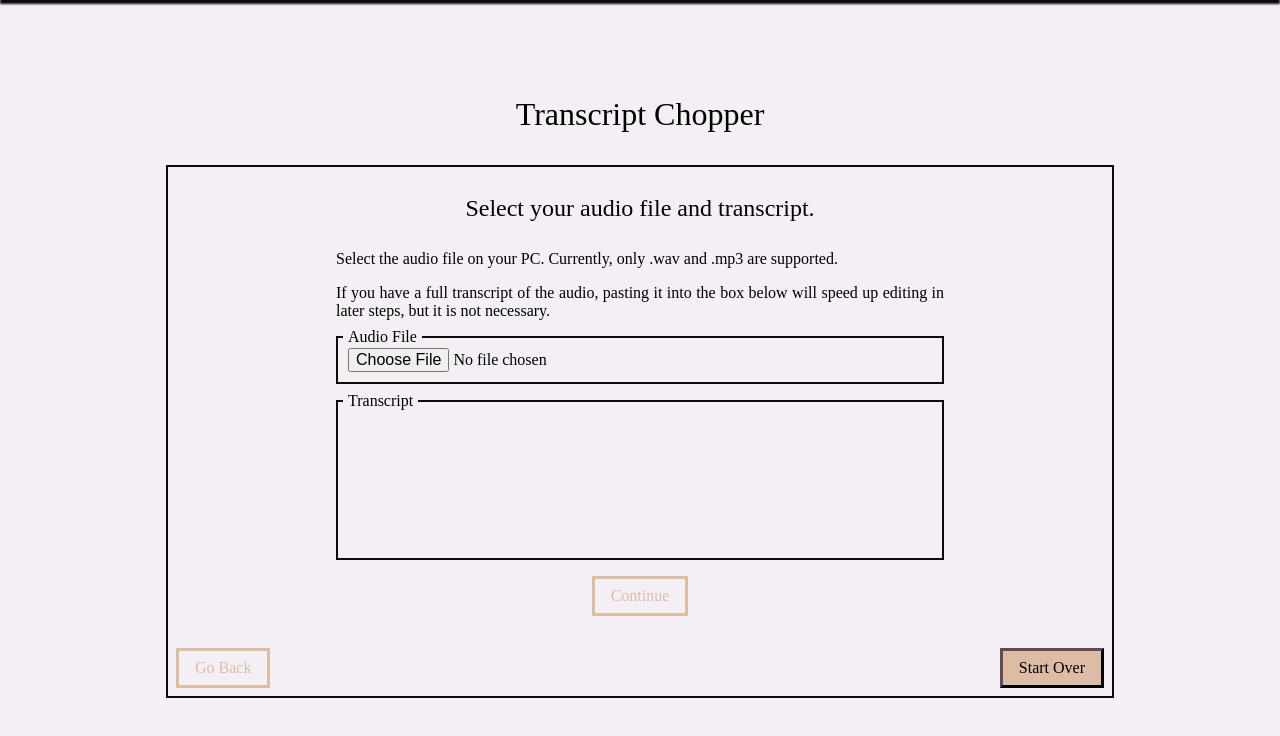
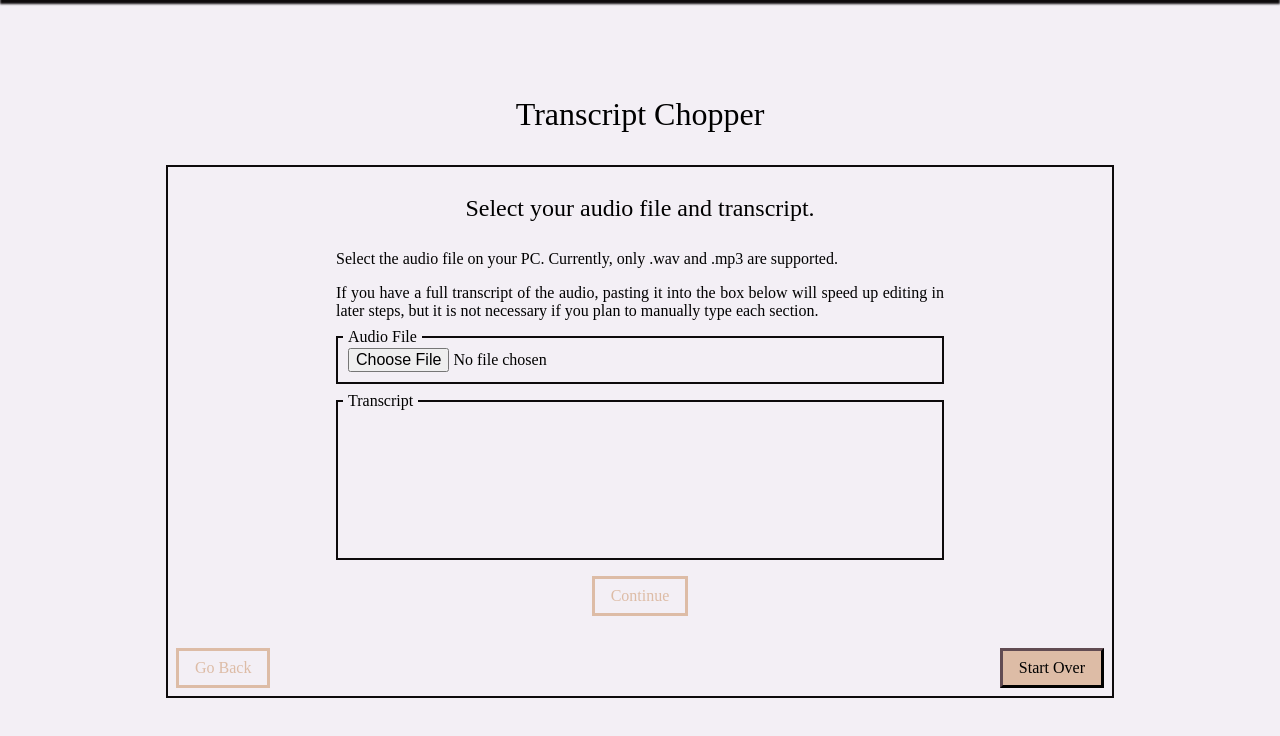
Before and after one commit to birkheadc/transcript_chopper, a React app: page / in a window 1280 px wide. Shown: the top 736 px of the page. Built offline with nearby package versions, Linux system fonts and the light colour scheme.

Commit message:
update text on file selector component

```diff
--- a/src/components/features/chop/chopper/fileSelector/FileSelector.tsx
+++ b/src/components/features/chop/chopper/fileSelector/FileSelector.tsx
@@ -34,7 +34,7 @@ function FileSelector(props: FileSelectorProps): JSX.Element | null {
     <div className='file-selector-wrapper'>
       <h2>Select your audio file and transcript.</h2>
       <p>Select the audio file on your PC. Currently, only .wav and .mp3 are supported.</p>
-      <p>If you have a full transcript of the audio, pasting it into the box below will speed up editing in later steps, but it is not necessary.</p>
+      <p>If you have a full transcript of the audio, pasting it into the box below will speed up editing in later steps, but it is not necessary if you plan to manually type each section.</p>
       <div className='inline-label-input-wrapper file-selector-audio-wrapper'>
         <label htmlFor='audioFile'>Audio File</label>
         <input accept='audio/wav, audio/mp3' id='audioFile' onChange={handleUpdateAudioFile} type='file'></input>
```
